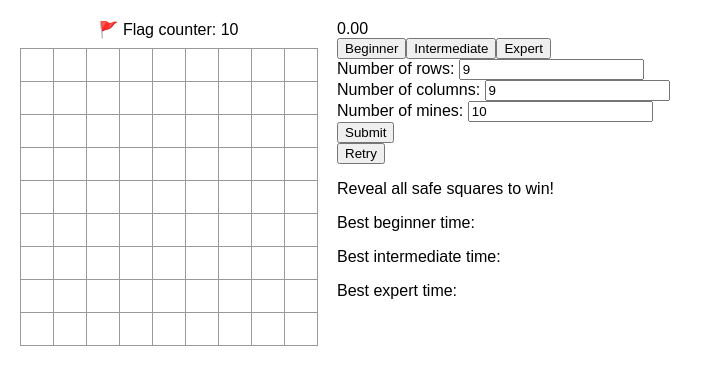
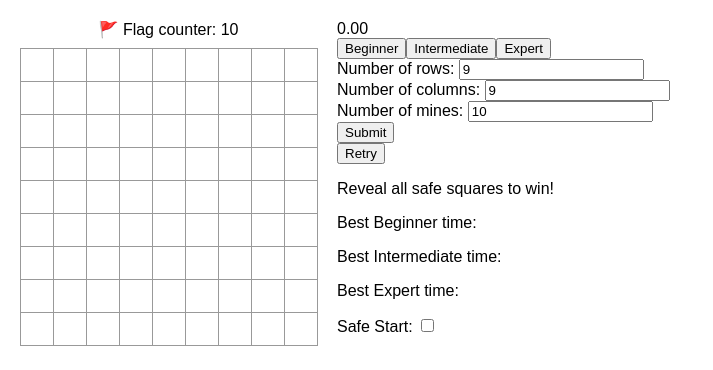
Before and after one commit to randyg111/react-minesweeper, a React (Create React App) app in the folder src/: page / in a window 1280 px wide. Shown: the top 370 px of the page, without its empty margins (0-713 px from the left). Built offline with nearby package versions, Linux system fonts and the light colour scheme.

Commit message:
Add safe start

```diff
--- a/src/App.tsx
+++ b/src/App.tsx
@@ -8,6 +8,12 @@ type Value = "💥" | "🚩" | "⬜" | 0 | 1 | 2 | 3 | 4 | 5 | 6 | 7 | 8 | null;
 type Grid = Value[][];
 type GridFunc = (grid: Grid, r: number, c: number) => number;
 
+enum Difficulty {
+  beginner = "Beginner",
+  intermediate = "Intermediate",
+  expert = "Expert",
+}
+
 interface BoardProps {
   squares: Grid;
   hiddenSquares: Grid;
@@ -15,6 +21,7 @@ interface BoardProps {
   flags: number;
   clicks: number;
   rightClick: boolean;
+  checkSafeStart: (r: number, c: number) => Grid | null;
 }
 
 interface SquareProps {
@@ -34,7 +41,9 @@ function Square({value, onSquareClick}: SquareProps) {
     onClick={onSquareClick} onContextMenu={onSquareClick}>{value}</button>;
 }
 
-function Board({squares, hiddenSquares, onPlay, flags, clicks, rightClick}: BoardProps) {
+function Board({squares, hiddenSquares, onPlay, flags, clicks, rightClick, checkSafeStart}: BoardProps) {
+  let safe = false;
+
   const handleClick = (e: React.MouseEvent, r: number, c: number) => {
     e.preventDefault();
     if (calculateWin(hiddenSquares, squares)) {
@@ -91,6 +100,13 @@ function Board({squares, hiddenSquares, onPlay, flags, clicks, rightClick}: Boar
 
   function handleLeftClick(nextSquares: Grid, r: number, c: number) {
     if (r < 0 || c < 0 || r >= nextSquares.length || c >= nextSquares[0].length || nextSquares[r][c] !== null) return 0;
+    if (!safe) {
+      const hidden = checkSafeStart(r, c);
+      if (hidden) {
+        hiddenSquares = hidden;
+        safe = true;
+      }
+    }
     if (hiddenSquares[r][c] === 0) {
       hiddenSquares[r][c] = "⬜";
       nextSquares[r][c] = "⬜";
@@ -128,6 +144,8 @@ export default function Game() {
   const [isRunning, setIsRunning] = useState(false);
   const [time, setTime] = useState(0);
   const [rightClick, setRightClick] = useState(false);
+  const [safeStart, setSafeStart] = useState(false);
+  const [startedSafe, setStartedSafe] = useState(false);
 
   const createHidden = useCallback(() => {
     const temp = Array(rows).fill(null).map(x => Array(cols).fill(0)) as Grid;
@@ -185,6 +203,7 @@ export default function Game() {
     setIsRunning(false);
     setTime(0);
     setStatus(status);
+    setStartedSafe(false);
     if (status !== "There are more mines than squares!" && status !== "Negative mines!") {
       setFlags(mines);
       setGrid(Array(rows).fill(null).map(x => Array(cols).fill(null)));
@@ -199,18 +218,14 @@ export default function Game() {
     if (calculateWin(hidden, nextGrid)) {
       setStatus("You win!");
       setIsRunning(false);
-      let difficulty;
-      if (rows === 9 && cols === 9 && mines === 10) {
-        difficulty = "Beginner";
-      } else if(rows === 16 && cols === 16 && mines === 40) {
-        difficulty = "Intermediate";
-      } else if(rows === 16 && cols === 30 && mines === 99) {
-        difficulty = "Expert";
-      }
-      const best = localStorage.getItem("best" + difficulty + "Time");
-      const current = formatTime(time);
-      if (Number(current) < Number(best) || best === null) {
-        localStorage.setItem("best" + difficulty + "Time", current);
+
+      const difficulty = getDifficulty();
+      if (difficulty !== null) {
+        const best = localStorage.getItem("best" + difficulty + "Time");
+        const current = formatTime(time);
+        if (Number(current) < Number(best) || best === null) {
+          localStorage.setItem("best" + difficulty + "Time", current);
+        }
       }
     }
     if (calculateLose(nextGrid)) {
@@ -222,6 +237,17 @@ export default function Game() {
     setFlags(nextFlags);
     setClicks(nextClicks);
     setRightClick(nextRightClick);
+  }
+
+  function getDifficulty() {
+    if (rows === 9 && cols === 9 && mines === 10) {
+      return Difficulty.beginner;
+    } else if(rows === 16 && cols === 16 && mines === 40) {
+      return Difficulty.intermediate;
+    } else if(rows === 16 && cols === 30 && mines === 99) {
+      return Difficulty.expert;
+    }
+    return null;
   }
 
   function revealMines(nextSquares: Grid) {
@@ -262,26 +288,54 @@ export default function Game() {
     setMines(99);
   }
 
+  const bestTimes = (function() {
+    const safe = safeStart ? "WithSafeStart" : "";
+    const safeDisplay = safeStart ? " with Safe Start" : "";
+    const vals = Object.values(Difficulty);
+    const times = vals.map((val, i) => {
+      return <p key={i}>Best {val} time{safeDisplay}: {localStorage.getItem("best"+val+"Time"+safe)}</p>
+    });
+    return (
+      <>
+        {times}
+      </>
+    );
+  })();
+
+  function checkSafeStart(r: number, c: number) {
+    if (safeStart && !startedSafe) {
+      console.log("test")
+      let nextHidden = hidden.map(arr => arr.slice()) as Grid;
+      while (nextHidden[r][c] !== 0) {
+        nextHidden = createHidden();
+      }
+      setHidden(nextHidden);
+      setStartedSafe(true);
+      return nextHidden;
+    }
+    return null;
+  }
+
   return (
     <div className="game">
       <div className="game-display">
         <div className="status">{counter}</div>
         <div className="game-board" onMouseLeave={handleMouseLeave}>
-          <Board squares={grid} onPlay={handlePlay} hiddenSquares={hidden} flags={flags} clicks={clicks} rightClick={rightClick} />
+          <Board squares={grid} onPlay={handlePlay} hiddenSquares={hidden} flags={flags} clicks={clicks} rightClick={rightClick} checkSafeStart={checkSafeStart} />
         </div>
       </div>
       <div className="game-info">
         <div>{formatTime(time)}</div>
-        <button onClick={handleBeginnerClick}>Beginner</button>
-        <button onClick={handleIntermediateClick}>Intermediate</button>
-        <button onClick={handleExpertClick}>Expert</button>
+        <button onClick={handleBeginnerClick}>{Difficulty.beginner}</button>
+        <button onClick={handleIntermediateClick}>{Difficulty.intermediate}</button>
+        <button onClick={handleExpertClick}>{Difficulty.expert}</button>
         <CustomForm onSubmit={handleSubmit} rows={rows} cols={cols} mines={mines} />
         <button onClick={retry}>Retry</button>
         <p>{status}</p>
-        <p>Best beginner time: {localStorage.getItem("bestBeginnerTime")}</p>
-        <p>Best intermediate time: {localStorage.getItem("bestIntermediateTime")}</p>
-        <p>Best expert time: {localStorage.getItem("bestExpertTime")}</p>
-        {/* <input checked={false} /> */}
+        {bestTimes}
+        <label>
+          Safe Start: <input checked={safeStart} onChange={() => {setSafeStart(!safeStart)}}type="checkbox" />
+        </label>
       </div>
     </div>
   )
```
